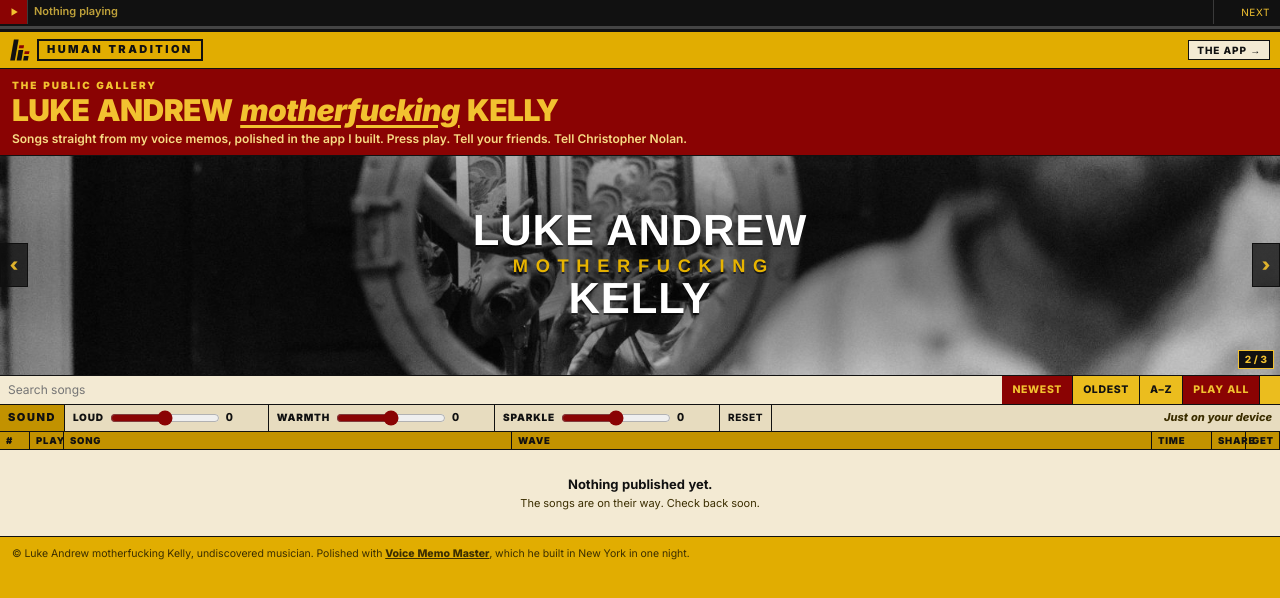
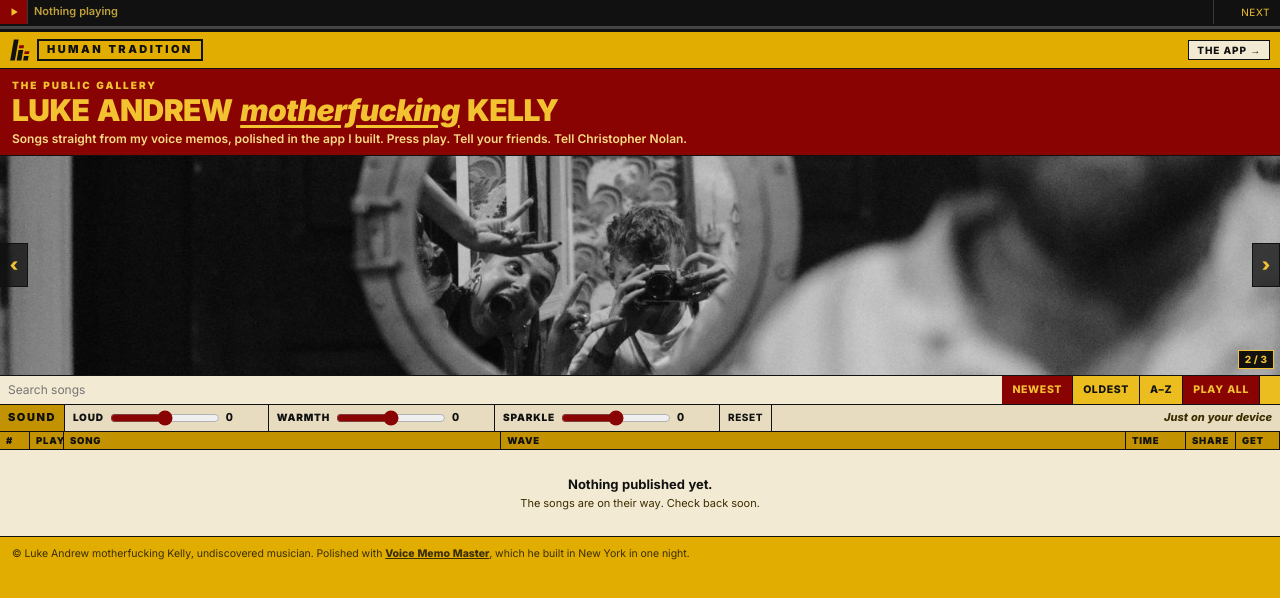
Before and after one commit to LUKEANDREWKELLY/voice-memo-master, a plain HTML site: page gallery/index.html in a window 1280 px wide. Drawn offline with Linux system fonts and the light colour scheme.

Commit message:
Gallery tidy-up: title card off the photos to match the app, and the Share and Get columns get room to breathe

```diff
--- a/gallery/index.html
+++ b/gallery/index.html
@@ -81,7 +81,7 @@ header p.sub{margin:6px 0 0;font-size:12px;font-weight:600;color:#f7dc85}
 .sound button{font-size:10px;font-weight:800;text-transform:uppercase;letter-spacing:.06em}
 .sound .note{color:var(--muted);font-style:italic;border-right:none;margin-left:auto}
 /* list */
-.thead,.song{display:grid;grid-template-columns:30px 34px minmax(140px,1.4fr) minmax(120px,2fr) 60px 34px 34px}
+.thead,.song{display:grid;grid-template-columns:30px 34px minmax(140px,1.4fr) minmax(120px,2fr) 60px 50px 44px}
 .thead{background:var(--head);border-bottom:1px solid var(--grid);font-size:9.5px;font-weight:900;letter-spacing:.08em;text-transform:uppercase}
 .thead span{padding:3px 6px;border-right:1px solid var(--grid)}
 ul.list{list-style:none;margin:0;padding:0;counter-reset:r}
@@ -136,10 +136,6 @@ footer a{font-weight:800}
   .sound .note{display:none}
 }
 @media (prefers-reduced-motion:reduce){*{animation:none!important;scroll-behavior:auto!important}}
-.bn-title{position:absolute;inset:0;z-index:1;display:flex;align-items:center;justify-content:center;padding:0 48px;pointer-events:none;text-align:center;background:radial-gradient(ellipse at center,rgba(0,0,0,.42) 0%,rgba(0,0,0,.18) 55%,rgba(0,0,0,0) 80%)}
-.bt-name{font-family:'Helvetica Neue',Helvetica,Arial,sans-serif;font-weight:900;text-transform:uppercase;color:#fff;font-size:clamp(22px,4.6vw,58px);line-height:.95;letter-spacing:.02em;text-shadow:0 2px 0 rgba(0,0,0,.55),0 4px 22px rgba(0,0,0,.65);max-width:15ch}
-.bt-name em{font-style:normal;color:#e8b400;display:block;font-size:.42em;letter-spacing:.42em;margin:.28em 0 .22em;padding-left:.42em}
-@media (min-width:1000px){.bt-name{font-size:clamp(28px,3.4vw,52px)}}
 </style>
 </head>
 <body>
@@ -158,7 +154,6 @@ footer a{font-weight:800}
 </header>
 <section class="bn" id="bn" hidden aria-label="Photos" aria-roledescription="carousel">
   <div class="bn-track" id="bnTrack"></div>
-  <div class="bn-title" aria-hidden="true"><span class="bt-name">Luke Andrew <em>motherfucking</em> Kelly</span></div>
   <button class="bn-btn bn-prev" id="bnPrev" aria-label="Previous photo">‹</button><button class="bn-btn bn-next" id="bnNext" aria-label="Next photo">›</button>
   <span class="bn-count" id="bnCount"></span>
 </section>
```
